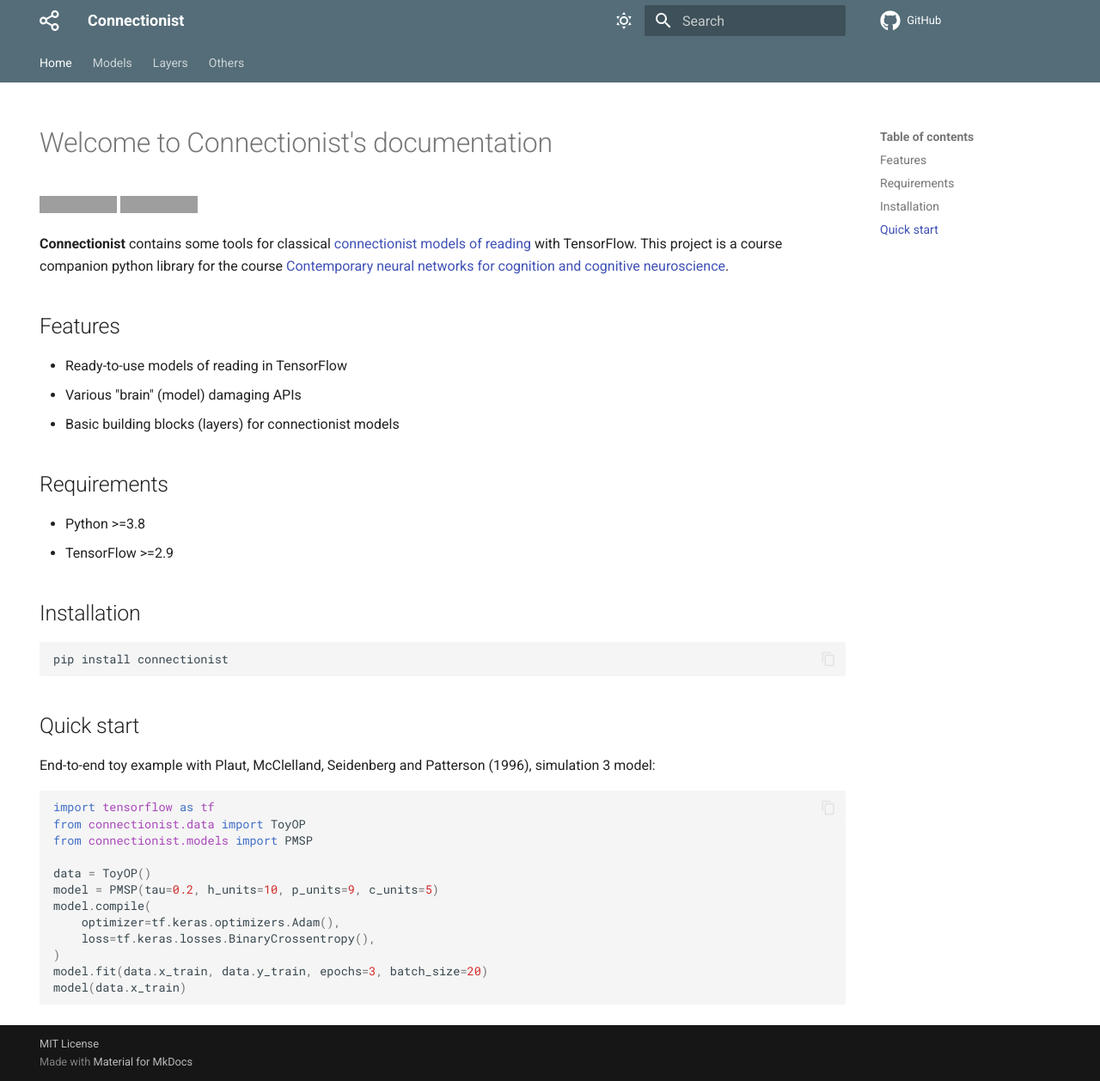
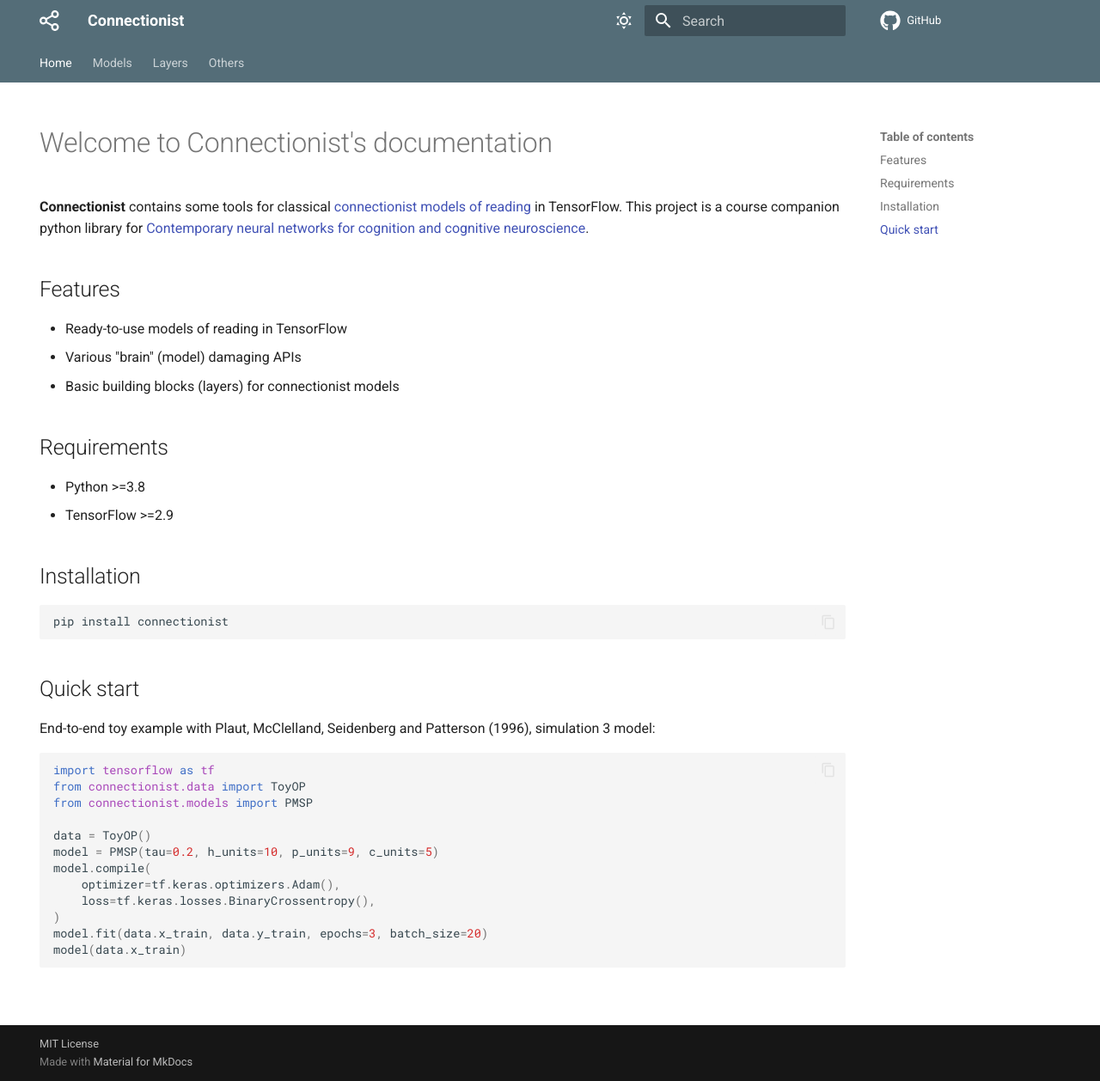
Before and after one commit to JasonLo/connectionist, an MkDocs documentation site: the page built from docs/index.md, in a window 1280 px wide and 1258 px high. Shown: the whole window at 86% size. Built offline with MkDocs 1.6.1 and Material for MkDocs 9.7.7, drawn with Linux system fonts in a browser that asks for light colours; comment, search, counter and statistics services are not loaded; grey boxes are pictures that could not be loaded.

Commit message:
change docs

```diff
--- a/docs/index.md
+++ b/docs/index.md
@@ -5,10 +5,7 @@
 
 # Welcome to Connectionist's documentation
 
-[![Github](https://img.shields.io/badge/Docs-Github.io-4051b5)](https://jasonlo.github.io/connectionist/)
-[![Read the Docs](https://img.shields.io/badge/Docs-Read%20the%20Docs-4051b5)](https://connectionist.readthedocs.io/en/latest/)
-
-**Connectionist** contains some tools for classical [connectionist models of reading](https://www.cnbc.cmu.edu/~plaut/papers/pdf/Plaut05chap.connModelsReading.pdf) with TensorFlow. This project is a course companion python library for the course [Contemporary neural networks for cognition and cognitive neuroscience](https://drive.google.com/drive/folders/1ZNmK-W8bk3iIH6M5cYzhO_XGhCrxFXzL).
+**Connectionist** contains some tools for classical [connectionist models of reading](https://www.cnbc.cmu.edu/~plaut/papers/pdf/Plaut05chap.connModelsReading.pdf) in TensorFlow. This project is a course companion python library for [Contemporary neural networks for cognition and cognitive neuroscience](https://drive.google.com/drive/folders/1ZNmK-W8bk3iIH6M5cYzhO_XGhCrxFXzL).
 
 ## Features
 
```
Also changed, not shown: README.md (+9 -12 lines).
